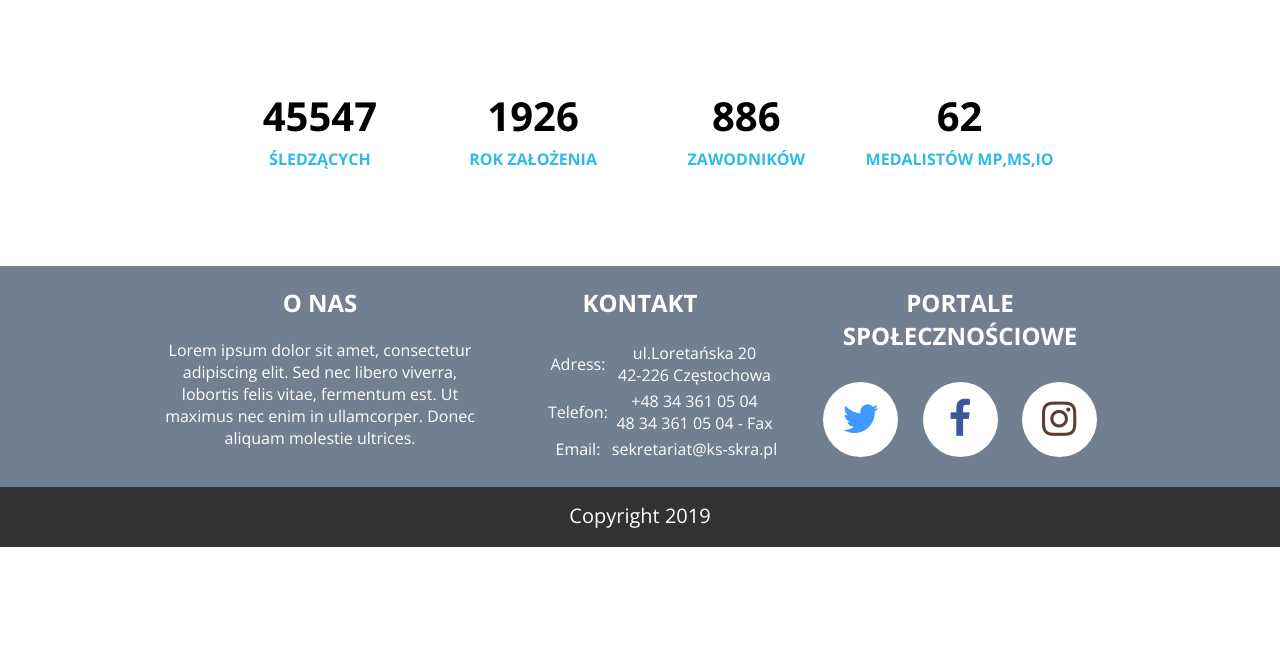
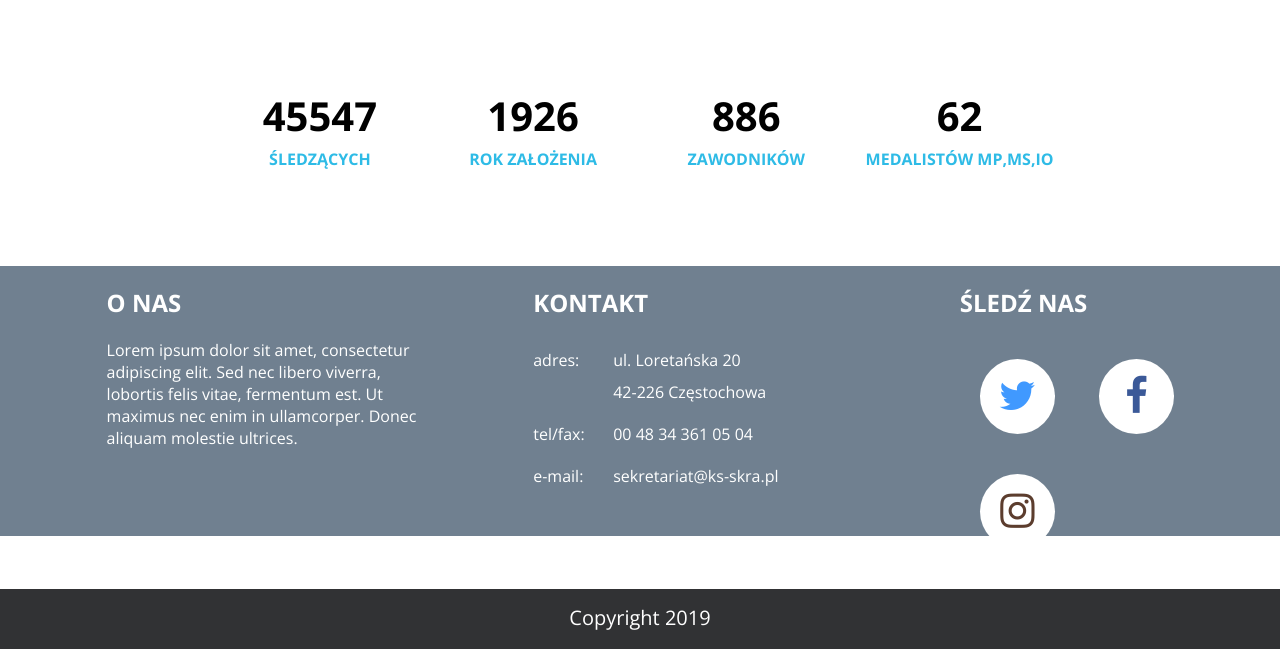
Before and after one commit to ppijet/zadanie_3.3, a plain HTML site: page index.html in a window 1280 px wide. Shown: the part 1892-2541 px from the top of the page. Before the commit the page ends 2439 px from the top, so only its background shows below. Drawn offline with nearby package versions, Linux system fonts and the light colour scheme.

Commit message:
zadanie_3.4

```diff
--- a/index.html
+++ b/index.html
@@ -2,7 +2,7 @@
 <html lang="en">
 <head>
     <meta charset="UTF-8">
-    <title>proba</title>
+    <title>pKs Skra</title>
     <link rel="stylesheet" type="text/css" href="style.css">
     <link rel="stylesheet" href="https://cdnjs.cloudflare.com/ajax/libs/font-awesome/4.7.0/css/font-awesome.min.css">
     <link rel='stylesheet' href='https://use.fontawesome.com/releases/v5.7.0/css/all.css'>
@@ -196,30 +196,40 @@
 <footer>
     <div class="container">
         <div class="contact">
-            <div class="col-3 col-margin-2">
+            <div class="col-3 col-margin-1">
                 <h2>o nas</h2>
                 <p>Lorem ipsum dolor sit amet, consectetur adipiscing elit. Sed nec libero viverra, lobortis felis vitae, fermentum est. Ut maximus nec enim in ullamcorper. Donec aliquam molestie ultrices.</p>
             </div>
-            <div class="col-3 col-s-6">
+            <div class="col-3 col-margin-1">
                 <h2>kontakt</h2>
-                <table>
-                    <tr>
-                        <td >Adress: </td>
-                        <td>ul.Loretańska 20<br>42-226 Częstochowa</td>
-                    </tr>
-                    <tr>
-                        <td >Telefon: </th>
-                        <td>+48 34 361 05 04<br>48 34 361 05 04 - Fax</td>
-                    </tr>
-                    <tr>
-                        <td >Email:</td>
-                        <td>sekretariat@ks-skra.pl</td>
-                    </tr>
-                </table>
+                <div class="row">
+                    <div class="col-3">
+                        <p>adres:</p>
+                    </div>
+                    <div class="col-7">
+                        <p>ul. Loretańska 20</p>
+                        <p>42-226 Częstochowa</p>
+                    </div>
+                </div>
+                <div class="row">
+                    <div class="col-3">
+                        <p>tel/fax:</p>
+                    </div>
+                    <div class="col-7">
+                        <p>00 48 34 361 05 04</p>
+                    </div>
+                </div>
+                <div class="row">
+                    <div class="col-3">
+                        <p>e-mail:</p>
+                    </div>
+                    <div class="col-7">
+                        <p>sekretariat@ks-skra.pl</p>
+                    </div>
+                </div>
             </div>
-            <div class="col-3 col-s-6">
-                <nav class="social">
-                    <h2>portale społecznościowe</h2>
+            <div class="col-3 col-margin-1">
+                    <h2>śledź nas</h2>
                     <button class="icon-btn twitter">
                         <i class="fa fa-twitter"></i>
                     </button>
@@ -229,7 +239,6 @@
                     <button class="icon-btn instagram">
                         <i class="fa fa-instagram"></i>
                     </button>
-                </nav>
             </div>
         </div>
     </div>
--- a/style.css
+++ b/style.css
@@ -7,6 +7,7 @@
 * {
     box-sizing: border-box;
 }
+
 body {
     margin: 0 auto;
     width: 100%;
@@ -19,6 +20,7 @@ body {
     display: table;
     clear: both;
 }
+
 [class*="col-"] {
     float: left;
     height: 100%;
@@ -108,6 +110,7 @@ header > nav ul > li > a:hover {
     height: 400px;
     box-shadow: 0 0 8px 8px white inset;
 }
+
 .slogan {
     background-color: rgba(0, 0, 0, 0.5);
     float: right;
@@ -120,6 +123,7 @@ header > nav ul > li > a:hover {
     color: #fff;
     text-align: center;
 }
+
 .skra {
     font-size: 40px;
     background-color: rgba(0, 0, 0, 0.5);
@@ -145,32 +149,36 @@ header > nav ul > li > a:hover {
     padding-top: 50px;
 }
 
-.text>i {
+.text > i {
     font-size: 40px;
 }
+
 .dyscypliny div:nth-of-type(2){
     color: #0000ff;
 }
-
 
 .text h4, .text p {
     margin: 5px;
     padding: 0;
 }
+
 .text p {
     font-size: 12px;
     color: black;
 }
+
 .dyscypliny h2 {
     font-size: 30px;
     margin-top: 0;
     margin-bottom: 8px;
 }
+
 .dyscypliny p {
     margin: auto 50px;
     text-align: justify;
     text-align-last: center;
 }
+
 .motto {
     width: 100%;
     margin-bottom: 50px;
@@ -179,6 +187,7 @@ header > nav ul > li > a:hover {
     font-size: 22px;
     text-align: center;
 }
+
 .motto h2 {
     text-transform: uppercase;
 }
@@ -208,16 +217,19 @@ header > nav ul > li > a:hover {
     width: 100%;
     height: 150px;
 }
+
 .gallery img {
     height: 100%;
     width: 100%;
     object-fit: cover;
     transition: .7s;
 }
+
 .gallery [class*="col-"]:hover img{
     opacity: 0.7;
     cursor: pointer;
 }
+
 .gallery [class*="col-"]:hover .layer {
     opacity: 1;
 }
@@ -244,6 +256,7 @@ header > nav ul > li > a:hover {
     opacity: .5;
     cursor: pointer;
 }
+
 .zespol p {
     font-weight: bold;
     text-align: center;
@@ -264,6 +277,7 @@ header > nav ul > li > a:hover {
     margin-top: 90px;
     text-align: center;
 }
+
 .photo p {
     margin: auto 20px;
     text-align: justify;
@@ -276,12 +290,14 @@ header > nav ul > li > a:hover {
     text-align: center;
     margin-top: 80px;
 }
+
 .numbers h3 {
     margin-top: 25px;
     margin-bottom: 0;
     font-size: 40px;
     font-weight: 900;
 }
+
 .numbers p {
     margin-top: 5px;
     color: #2EBBE6;
@@ -291,15 +307,14 @@ header > nav ul > li > a:hover {
 
 .contact {
     width: 100%;
-    text-align: center;
+    text-align: left;
 }
 
+.contact p, .contact h1 {
+    margin: 10px 0;
+}
 footer .contact h2 {
     text-transform: uppercase;
-}
-
-footer .contact table {
-    margin-left: 65px;
 }
 
 .icon-btn {
@@ -308,7 +323,7 @@ footer .contact table {
     border: 0;
     color: #ffffff;
     border-radius: 50%;
-    margin: 10px;
+    margin: 20px;
     cursor: pointer;
     font-size: 40px;
     background-color: #ffffff;
@@ -326,9 +341,6 @@ footer .contact table {
     color: #5c3d2e;
 }
 
-.social {
-    text-align: center;
-}
 
 .icon-btn:hover {
     transform: scale(1.10);
@@ -360,6 +372,7 @@ footer {
     text-align: center;
     margin-top: 80px;
 }
+
 .stopka p {
     background-color: #313234;
     height: 60px;
```
